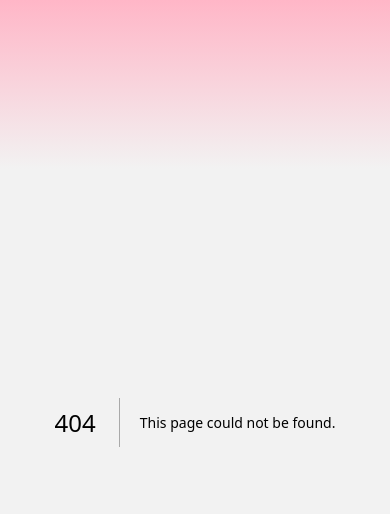
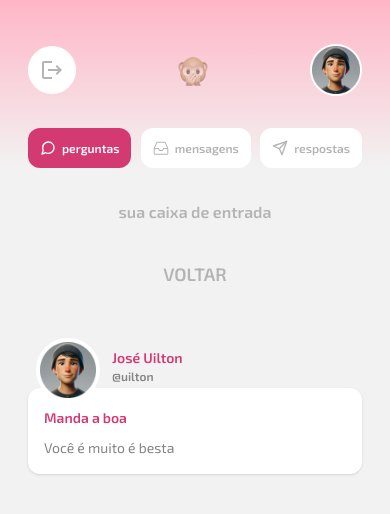
Before and after one commit to joseuilton/myscret, a Next.js app in the folder app/: page /dash/messages/1 in a window 390 px wide. Before the commit this address had no page. Shown: the top 514 px of the page. Built offline with nearby package versions, Linux system fonts and the light colour scheme.

Commit message:
feat: add initial mobile question page

```diff
--- /dev/null
+++ b/app/app/components/AnswerCard/index.tsx
@@ -0,0 +1,37 @@
+import { Avatar } from "../Avatar";
+
+interface AnswerCardProps {
+  profile: {
+    imageUrl: string;
+    name: string;
+    username: string;
+  };
+  profilePosition: "top" | "bottom";
+  question: string;
+  answer: string;
+}
+
+export function AnswerCard({ profile, profilePosition, question, answer }: AnswerCardProps) {
+  const profileHeaderClasses = profilePosition === "top"
+    ? "bottom-[72px] left-2"
+    : "flex-row-reverse top-[72px] right-2"
+
+  return (
+    <div className="pt-5 pb-4 px-4 bg-white rounded-xl shadow relative">
+      <div className={`flex items-center gap-3 absolute ${profileHeaderClasses}`}>
+        <Avatar imageUrl={profile.imageUrl} alt={profile.name} />
+        <div className={profilePosition === "top" ? "-mt-2" : "mt-2"}>
+          <h3 className="text-sm text-primary-500 font-semibold">
+            {profile.name}
+          </h3>
+          <h4 className="text-xs text-secondary-500 font-semibold">
+            @{profile.username}
+          </h4>
+        </div>
+      </div>
+
+      <h2 className="font-semibold text-sm text-primary-500">{question}</h2>
+      <p className="mt-2.5 text-sm text-secondary-500">{answer}</p>
+    </div>
+  )
+}
--- /dev/null
+++ b/app/app/dash/messages/[id]/page.tsx
@@ -0,0 +1,32 @@
+import { AnswerCard } from "@/app/components/AnswerCard";
+import Link from "next/link";
+
+export default function DashMessagePage() {
+  const profile = {
+    imageUrl: "/avatar2.png",
+    name: "José Uilton",
+    username: "uilton"
+  }
+
+  return (
+    <main className="container flex flex-col gap-5 justify-center px-7 mt-8">
+      <h1 className="text-center font-semibold text-secondary-100">
+        sua caixa de entrada
+      </h1>
+
+      <Link
+        className="py-4 mb-16 uppercase text-lg text-center text-secondary-100 font-semibold"
+        href={"/dash/messages"}
+      >
+        Voltar
+      </Link>
+
+      <AnswerCard
+        profile={profile}
+        profilePosition="top"
+        question="Manda a boa"
+        answer="Você é muito é besta"
+      />
+    </main>
+  )
+}
```
